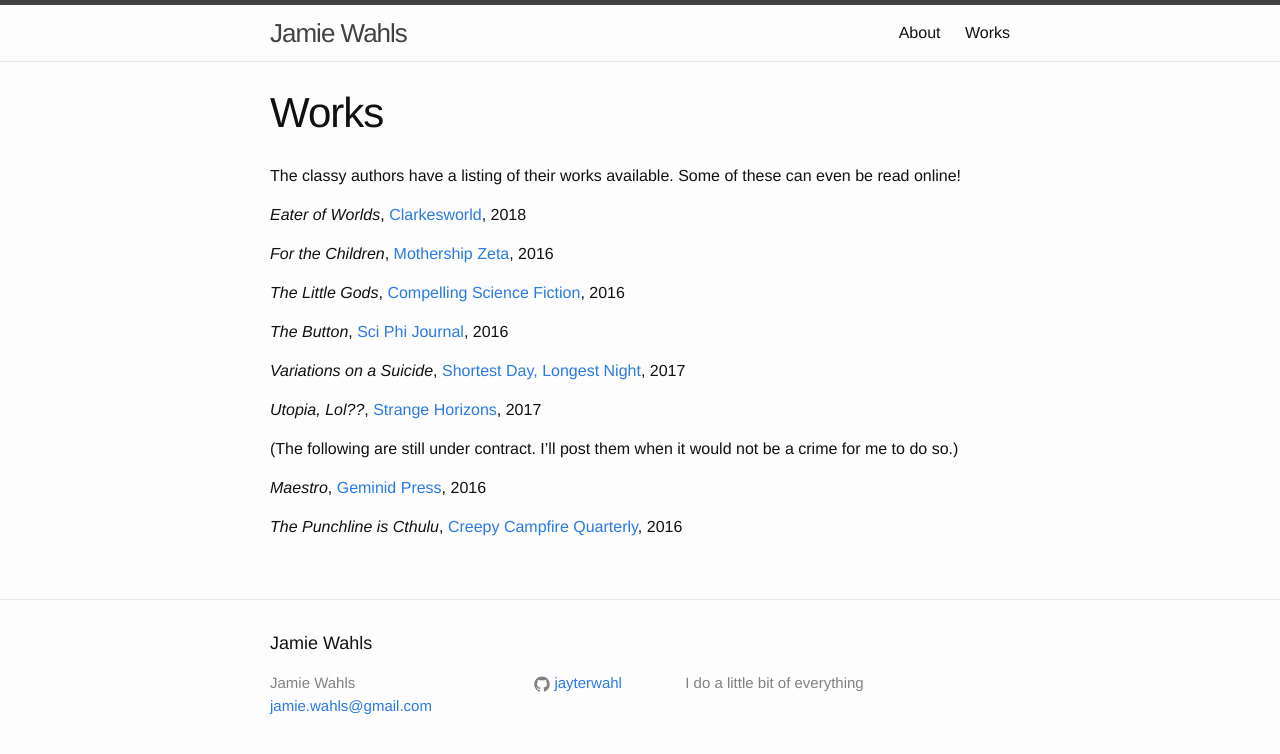
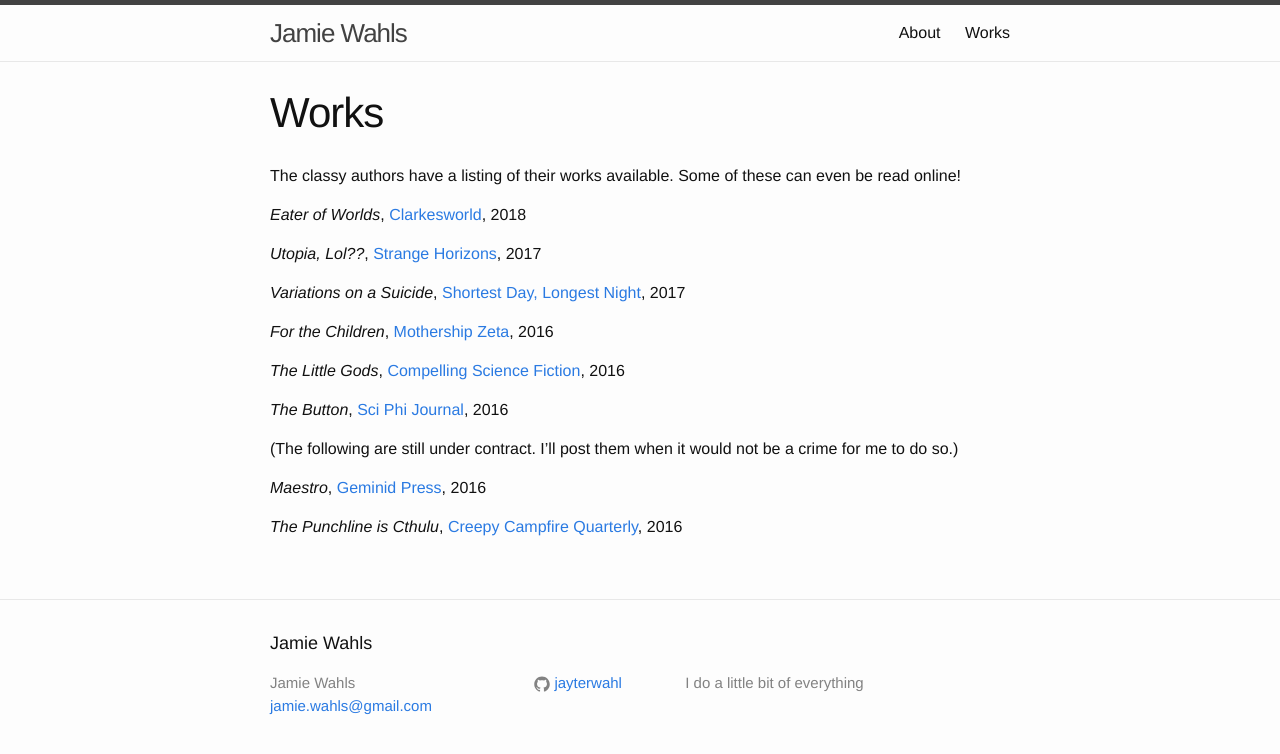
Before and after one commit to jayterwahl/author-website.github.io, a Jekyll site: the page built from works.md, in a window 1280 px wide. Shown: the top 754 px of the page. Built offline with Jekyll 4.4.1, drawn with Linux system fonts in a browser that asks for light colours.

Commit message:
Rearrange works to be chronological

```diff
--- a/works.md
+++ b/works.md
@@ -8,15 +8,15 @@
 
 *Eater of Worlds*, [Clarkesworld](http://clarkesworldmagazine.com/wahls_01_19/), 2018
 
+*Utopia, Lol??*, [Strange Horizons](http://strangehorizons.com/fiction/utopia-lol/), 2017
+
+*Variations on a Suicide*, [Shortest Day, Longest Night](https://www.youtube.com/watch?v=RCS3G-h9aI8), 2017
+
 *For the Children*, [Mothership Zeta](http://mothershipzeta.org/2016/09/30/for-the-children-by-jamie-wahls/), 2016
 
 *The Little Gods*, [Compelling Science Fiction](http://compellingsciencefiction.com/stories/thelittlegods.html), 2016
 
 *The Button*, [Sci Phi Journal](https://www.sciphijournal.org/index.php/2016/04/15/the-button-by-jamie-wahls/), 2016
-
-*Variations on a Suicide*, [Shortest Day, Longest Night](https://www.youtube.com/watch?v=RCS3G-h9aI8), 2017
-
-*Utopia, Lol??*, [Strange Horizons](http://strangehorizons.com/fiction/utopia-lol/), 2017
 
 
 (The following are still under contract. I'll post them when it would not be a crime for me to do so.)
```
